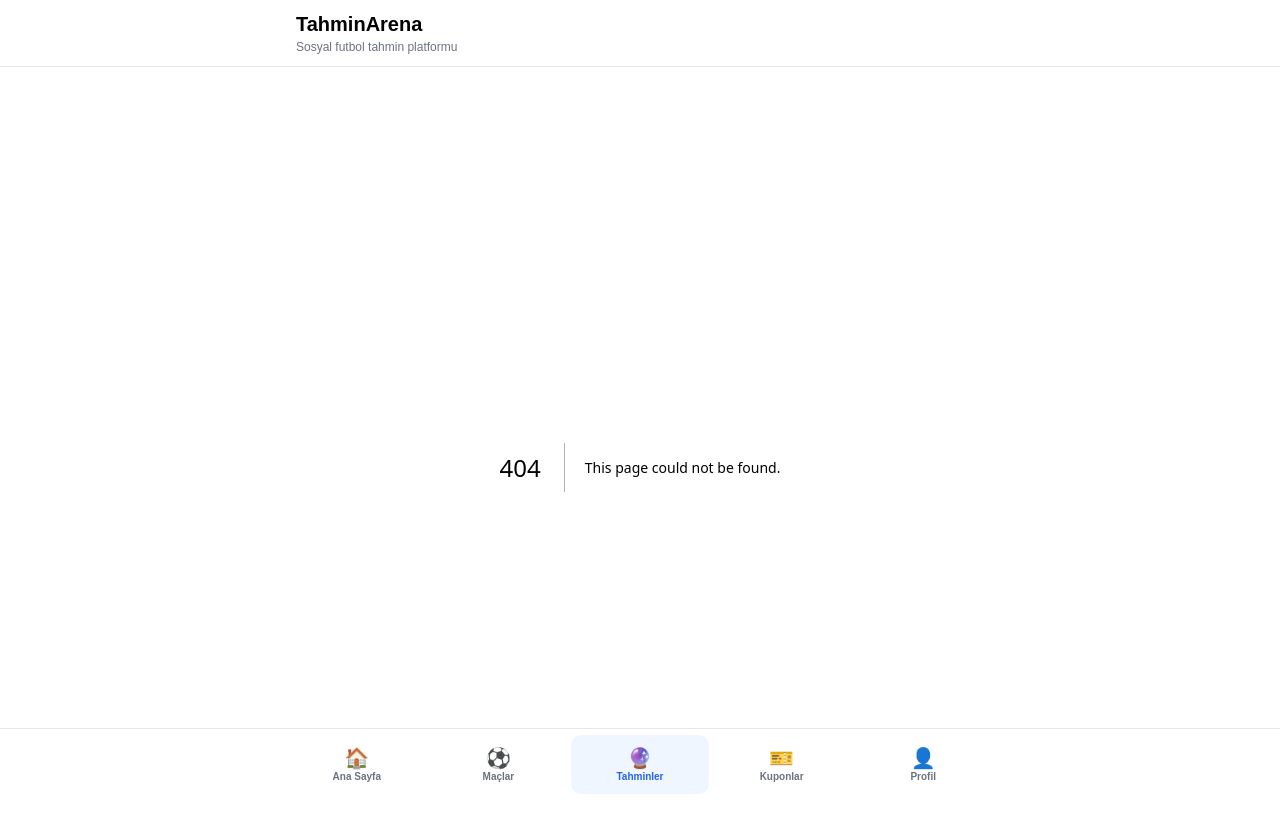
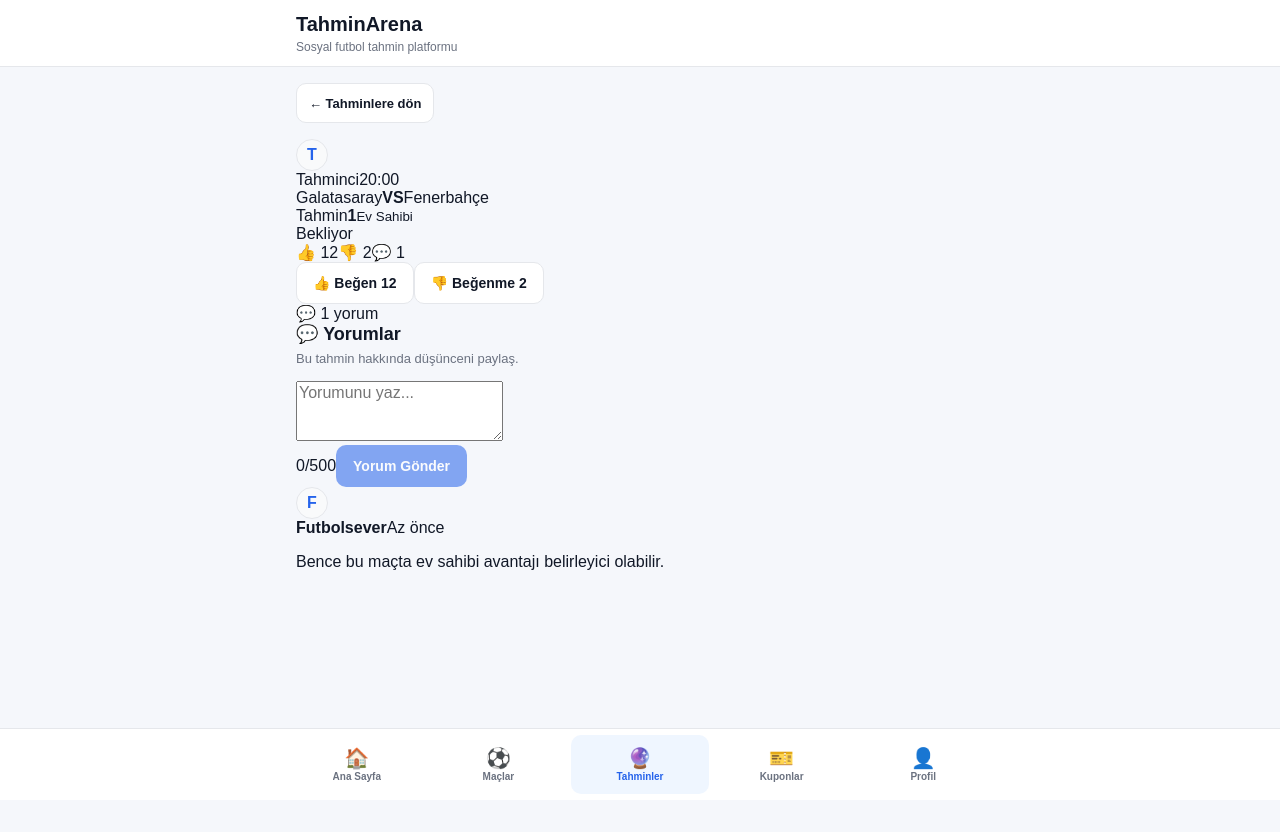
Before and after one commit to bitcoinkazanc/TahminArena, a Next.js app in the folder tahminarena/: page /predictions/demo-prediction-1 in a window 1280 px wide. Before the commit this address had no page. Shown: the top 832 px of the page. Built offline with nearby package versions, Linux system fonts and the light colour scheme.

Commit message:
Create tahminarena/app/predictions/[predictionId]/page.tsx

```diff
--- /dev/null
+++ b/tahminarena/app/predictions/[predictionId]/page.tsx
@@ -0,0 +1,105 @@
+import Link from "next/link";
+import PageContainer from "@/components/layout/PageContainer";
+import PredictionActions from "@/components/predictions/PredictionActions";
+import PredictionComments from "@/components/predictions/PredictionComments";
+import PredictionCard from "@/components/predictions/PredictionCard";
+import type {
+  PredictionOption,
+  PredictionStatus,
+} from "@/types/prediction";
+
+type PredictionPageProps = {
+  params: {
+    predictionId: string;
+  };
+};
+
+type Comment = {
+  id: string;
+  username: string;
+  displayName?: string | null;
+  avatarUrl?: string | null;
+  text: string;
+  createdAt: string;
+};
+
+const demoComments: Comment[] = [
+  {
+    id: "comment-1",
+    username: "futbolsever",
+    displayName: "Futbolsever",
+    avatarUrl: null,
+    text: "Bence bu maçta ev sahibi avantajı belirleyici olabilir.",
+    createdAt: "Az önce",
+  },
+];
+
+const demoPrediction = {
+  id: "demo-prediction-1",
+  username: "tahminci",
+  displayName: "Tahminci",
+  avatarUrl: null,
+  homeTeam: "Galatasaray",
+  awayTeam: "Fenerbahçe",
+  matchTime: "20:00",
+  option: "1" as PredictionOption,
+  status: "Bekliyor" as PredictionStatus,
+  likesCount: 12,
+  dislikesCount: 2,
+  commentsCount: 1,
+};
+
+export default function PredictionDetailPage({
+  params,
+}: PredictionPageProps) {
+  const predictionId = params.predictionId;
+
+  const prediction = {
+    ...demoPrediction,
+    id: predictionId,
+  };
+
+  return (
+    <main>
+      <PageContainer>
+        <Link
+          href="/predictions"
+          className="match-detail__back"
+        >
+          ← Tahminlere dön
+        </Link>
+
+        <PredictionCard
+          id={prediction.id}
+          username={prediction.username}
+          displayName={prediction.displayName}
+          avatarUrl={prediction.avatarUrl}
+          homeTeam={prediction.homeTeam}
+          awayTeam={prediction.awayTeam}
+          matchTime={prediction.matchTime}
+          option={prediction.option}
+          status={prediction.status}
+          likesCount={prediction.likesCount}
+          dislikesCount={prediction.dislikesCount}
+          commentsCount={prediction.commentsCount}
+        />
+
+        <PredictionActions
+          predictionId={prediction.id}
+          likesCount={prediction.likesCount}
+          dislikesCount={
+            prediction.dislikesCount
+          }
+          commentsCount={
+            prediction.commentsCount
+          }
+        />
+
+        <PredictionComments
+          predictionId={prediction.id}
+          comments={demoComments}
+        />
+      </PageContainer>
+    </main>
+  );
+}
```
